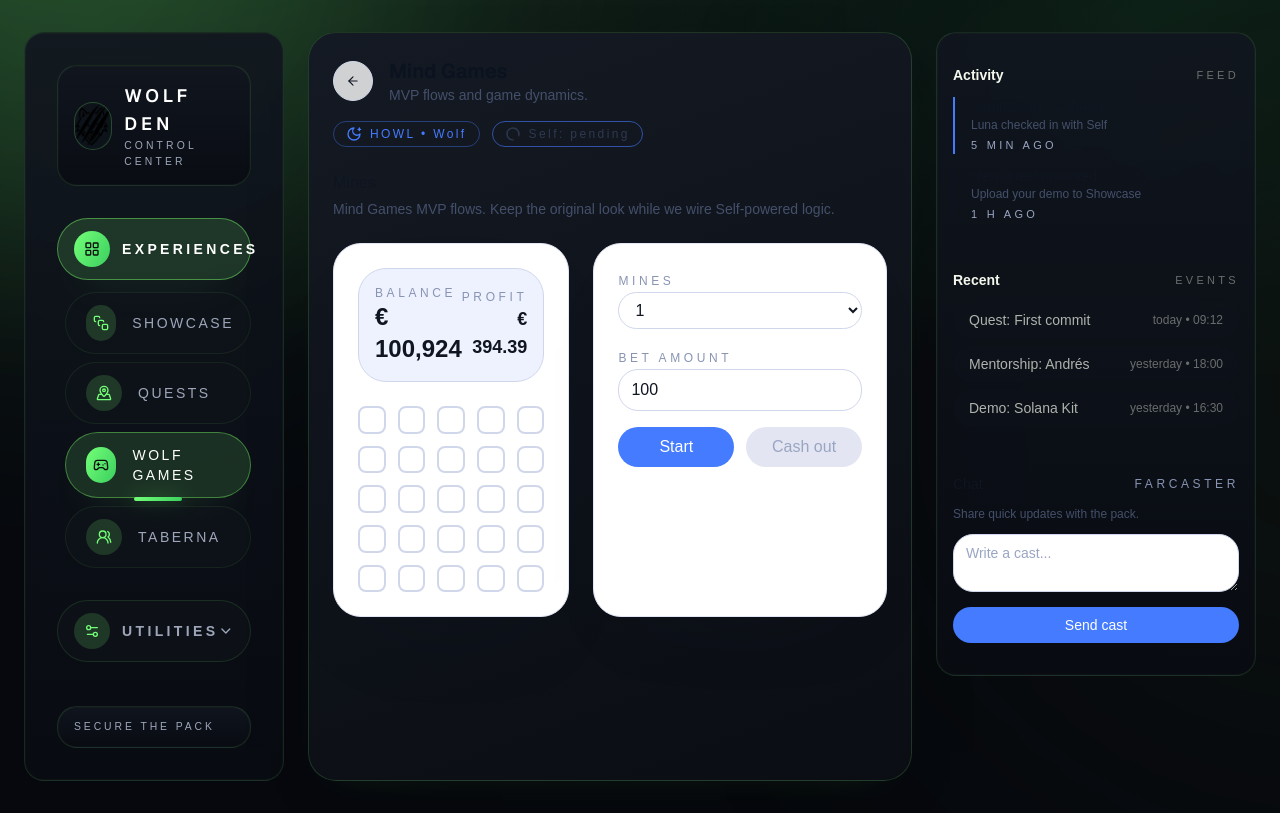
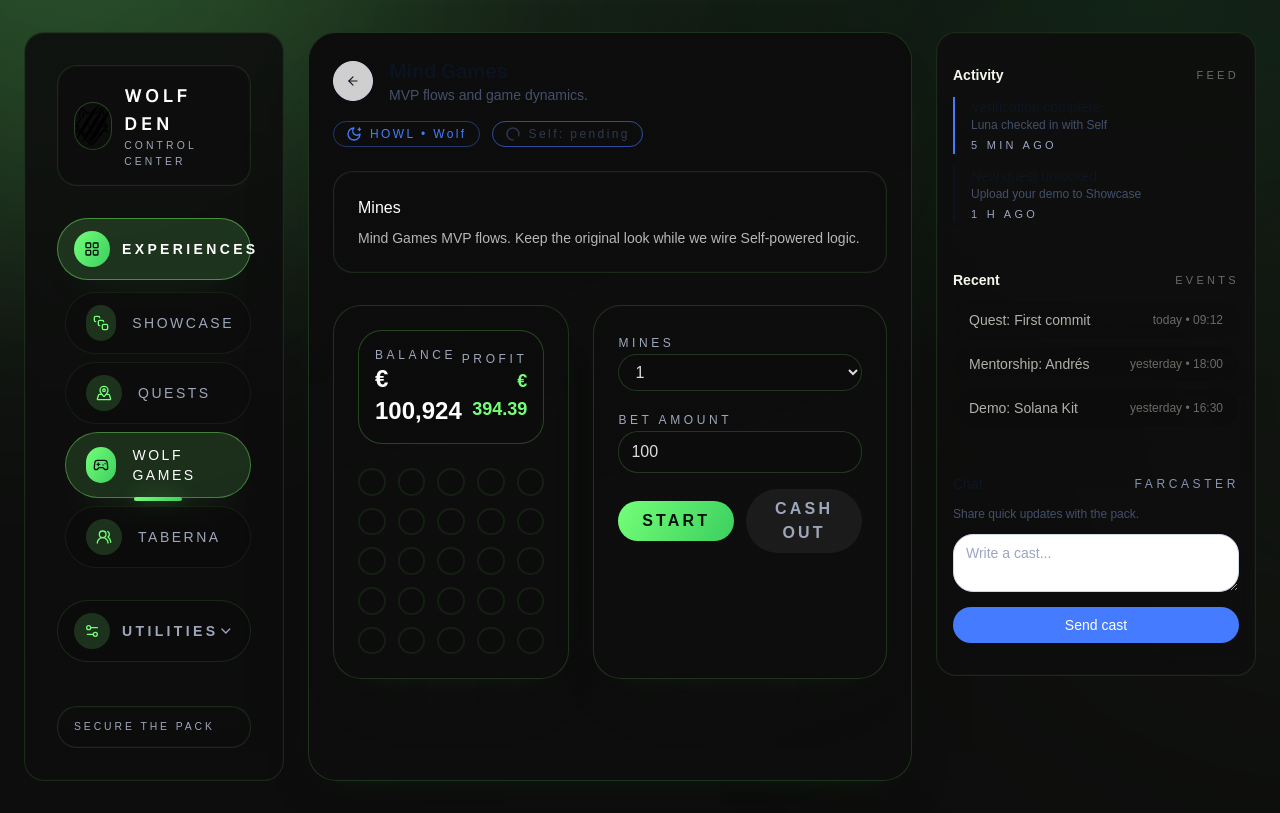
Before and after one commit to wolfcito/wolf-den, a Next.js app: page /en/mind-games in a window 1280 px wide. Built offline with nearby package versions, Linux system fonts and the light colour scheme; a web font is replaced by a local one.

Commit message:
style: improve ui

```diff
--- a/src/app/[locale]/(den)/mind-games/page.tsx
+++ b/src/app/[locale]/(den)/mind-games/page.tsx
@@ -45,28 +45,28 @@ export default function MindGamesPage() {
   };
 
   return (
-    <div className="space-y-6 text-[#0f1621]">
-      <div className="rounded-2xl y-6 shadow-[0_35px_90px_-70px_rgba(15,22,33,0.55)]">
-        <p className="font-medium text-[#0f1621]">{t("intro.title")}</p>
-        <p className="mt-1 text-sm text-[#44506b]">{t("intro.description")}</p>
+    <div className="space-y-8 text-[color:var(--foreground)]">
+      <div className="wolf-card--muted rounded-[1.9rem] border border-[rgba(123,255,104,0.16)] px-6 py-6 text-white/80">
+        <p className="font-medium text-white">{t("intro.title")}</p>
+        <p className="mt-2 text-sm text-white/70">{t("intro.description")}</p>
       </div>
 
       <div className="flex flex-col gap-6 lg:flex-row">
-        <section className="flex-1 space-y-6 rounded-2xl border border-[#e2e6f5] bg-white p-6 shadow-[0_40px_100px_-70px_rgba(15,22,33,0.55)]">
-          <div className="flex items-center justify-between rounded-2xl border border-[#d1d7eb] bg-[#eef2ff] px-4 py-4">
+        <section className="wolf-card flex-1 space-y-6 rounded-[2rem] border border-[rgba(123,255,104,0.24)] p-6 shadow-[0_45px_120px_-80px_rgba(0,0,0,0.75)]">
+          <div className="flex items-center justify-between rounded-[1.5rem] border border-[rgba(123,255,104,0.24)] bg-[rgba(13,13,13,0.6)] px-4 py-4">
             <div>
-              <p className="text-xs uppercase tracking-[0.3em] text-[#8894b3]">
+              <p className="text-xs uppercase tracking-[0.3em] text-[color:var(--wolf-text-subtle)]">
                 {t("summary.balance")}
               </p>
-              <p className="text-2xl font-semibold text-[#0f1621]">
+              <p className="text-2xl font-semibold text-white">
                 € {balance.toLocaleString()}
               </p>
             </div>
             <div className="text-right">
-              <p className="text-xs uppercase tracking-[0.3em] text-[#8894b3]">
+              <p className="text-xs uppercase tracking-[0.3em] text-[color:var(--wolf-text-subtle)]">
                 {t("summary.profit")}
               </p>
-              <p className="text-lg font-semibold text-[#0f1621]">
+              <p className="text-lg font-semibold text-[color:var(--wolf-emerald)]">
                 € {profit.toFixed(2)}
               </p>
             </div>
@@ -82,13 +82,13 @@ export default function MindGamesPage() {
                   key={id}
                   type="button"
                   onClick={() => handleCellClick(index)}
-                  className={`flex aspect-square items-center justify-center rounded-lg border-2 text-2xl transition-all duration-200
+                  className={`flex aspect-square items-center justify-center rounded-xl border-2 text-2xl transition-all duration-200
                     ${
                       isSelected
                         ? isBomb
-                          ? "bg-[#ffe4e4] border-[#ffb2b2] text-[#a61b2a]"
-                          : "bg-[#447bff] border-[#447bff] text-white"
-                        : "border-[#d1d7eb] bg-white hover:border-[#447bff] hover:bg-[#eef2ff]"
+                          ? "border-[rgba(255,109,109,0.45)] bg-[rgba(255,92,92,0.14)] text-[#ff969e]"
+                          : "border-[rgba(123,255,104,0.45)] bg-[rgba(123,255,120,0.18)] text-[color:var(--wolf-emerald)] shadow-[0_12px_35px_-25px_rgba(123,255,120,0.6)]"
+                        : "border-[rgba(123,255,104,0.08)] bg-[rgba(13,13,13,0.6)] text-white/80 hover:border-[rgba(123,255,104,0.18)]"
                     }
                   `}
                 >
@@ -96,7 +96,7 @@ export default function MindGamesPage() {
                     (isBomb ? (
                       <Skull className="h-6 w-6" aria-hidden />
                     ) : (
-                      <Gem className="h-6 w-6" aria-hidden />
+                      <Gem className="h-6 w-6 text-inherit" aria-hidden />
                     ))}
                 </button>
               );
@@ -104,11 +104,11 @@ export default function MindGamesPage() {
           </div>
         </section>
 
-        <aside className="w-full max-w-sm space-y-4 rounded-2xl border border-[#e2e6f5] bg-white p-6 shadow-[0_35px_90px_-70px_rgba(15,22,33,0.55)]">
+        <aside className="wolf-card w-full max-w-sm space-y-4 rounded-[2rem] border border-[rgba(123,255,104,0.24)] p-6 shadow-[0_40px_110px_-80px_rgba(0,0,0,0.75)]">
           <div className="space-y-2">
             <label
               htmlFor={mineSelectId}
-              className="text-xs uppercase tracking-[0.3em] text-[#8894b3]"
+              className="text-xs uppercase tracking-[0.3em] text-[color:var(--wolf-text-subtle)]"
             >
               {t("controls.mines")}
             </label>
@@ -116,7 +116,7 @@ export default function MindGamesPage() {
               id={mineSelectId}
               value={mineCount}
               onChange={(event) => setMineCount(Number(event.target.value))}
-              className="w-full rounded-xl border border-[#d1d7eb] bg-white px-3 py-2 text-[#0f1621]"
+              className="w-full rounded-xl border border-[rgba(123,255,104,0.18)] bg-[rgba(13,13,13,0.65)] px-3 py-2 text-white/85 focus:border-[rgba(123,255,104,0.35)] focus:outline-none"
             >
               {[1, 2, 3, 24].map((option) => (
                 <option key={option} value={option}>
@@ -129,7 +129,7 @@ export default function MindGamesPage() {
           <div className="space-y-2">
             <label
               htmlFor={betInputId}
-              className="text-xs uppercase tracking-[0.3em] text-[#8894b3]"
+              className="text-xs uppercase tracking-[0.3em] text-[color:var(--wolf-text-subtle)]"
             >
               {t("controls.bet")}
             </label>
@@ -138,7 +138,7 @@ export default function MindGamesPage() {
               type="number"
               value={betAmount}
               onChange={(event) => setBetAmount(Number(event.target.value))}
-              className="w-full rounded-xl border border-[#d1d7eb] bg-white px-3 py-2 text-[#0f1621]"
+              className="w-full rounded-xl border border-[rgba(123,255,104,0.18)] bg-[rgba(13,13,13,0.65)] px-3 py-2 text-white/85 focus:border-[rgba(123,255,104,0.35)] focus:outline-none"
             />
           </div>
 
@@ -146,7 +146,7 @@ export default function MindGamesPage() {
             <button
               type="button"
               onClick={startGame}
-              className="flex-1 rounded-xl bg-[#447bff] px-4 py-2 font-medium text-white transition hover:bg-[#5d8cff]"
+              className="flex-1 rounded-full bg-[linear-gradient(120deg,#74ff78,#3bcf5f)] px-4 py-2 font-semibold uppercase tracking-[0.2em] text-[#08120b] transition hover:brightness-110"
             >
               {t("controls.start")}
             </button>
@@ -154,7 +154,11 @@ export default function MindGamesPage() {
               type="button"
               onClick={cashout}
               disabled={!isGameActive}
-              className="flex-1 rounded-xl bg-[#0b1320] px-4 py-2 font-medium text-white transition hover:bg-[#131d30] disabled:cursor-not-allowed disabled:bg-[#e3e6f2] disabled:text-[#9aa5c3]"
+              className={`flex-1 rounded-full px-4 py-2 font-semibold uppercase tracking-[0.2em] transition ${
+                isGameActive
+                  ? "bg-[rgba(123,255,120,0.18)] text-[color:var(--wolf-emerald)] hover:bg-[rgba(123,255,120,0.28)]"
+                  : "cursor-not-allowed bg-[rgba(255,255,255,0.06)] text-[color:var(--wolf-text-subtle)]"
+              }`}
             >
               {t("controls.cashout")}
             </button>
--- a/src/app/[locale]/(den)/voting/page.tsx
+++ b/src/app/[locale]/(den)/voting/page.tsx
@@ -5,10 +5,10 @@ export default function VotingPage() {
   const t = useTranslations("VotingPage");
 
   return (
-    <div className="space-y-6">
-      <div className="rounded-2xl border border-white/10 bg-wolf-panel/40 py-6 text-sm text-wolf-bone/70">
-        <p className="font-medium text-wolf-bone">{t("title")}</p>
-        <p className="mt-1">{t("description")}</p>
+    <div className="space-y-6 text-[color:var(--foreground)]">
+      <div className="wolf-card--muted rounded-[1.9rem] border border-[rgba(123,255,104,0.16)] px-6 py-6 text-sm text-white/80">
+        <p className="text-lg font-semibold text-white">{t("title")}</p>
+        <p className="mt-2 text-sm text-white/70">{t("description")}</p>
       </div>
       <VotingList />
     </div>
--- a/src/app/globals.css
+++ b/src/app/globals.css
@@ -1,12 +1,12 @@
 @import "tailwindcss";
 
 :root {
-  --background: #06080d;
+  --background: #0d0d0d;
   --foreground: #f4f8ec;
-  --wolf-panel: rgba(16, 19, 27, 0.92);
-  --wolf-panel-muted: rgba(20, 24, 33, 0.75);
-  --wolf-soft: #11161f;
-  --wolf-surface: rgba(12, 16, 24, 0.95);
+  --wolf-panel: rgba(13, 13, 13, 0.94);
+  --wolf-panel-muted: rgba(13, 13, 13, 0.82);
+  --wolf-soft: #0d0d0d;
+  --wolf-surface: rgba(13, 13, 13, 0.96);
   --wolf-border: rgba(123, 255, 104, 0.16);
   --wolf-border-strong: rgba(123, 255, 104, 0.28);
   --wolf-glow: rgba(123, 255, 104, 0.4);
@@ -34,7 +34,7 @@
 }
 
 [data-theme="dark"] {
-  --background: #04060a;
+  --background: #0d0d0d;
   --foreground: #f4f8ec;
 }
 
@@ -56,8 +56,8 @@ body {
   background:
     linear-gradient(
       160deg,
-      rgba(20, 26, 36, 0.95) 0%,
-      rgba(10, 13, 19, 0.95) 100%
+      rgba(13, 13, 13, 0.98) 0%,
+      rgba(13, 13, 13, 0.92) 100%
     ), var(--wolf-surface);
   border: 1px solid var(--wolf-border);
   border-radius: var(--wolf-radius-2xl);
@@ -69,8 +69,8 @@ body {
 .wolf-card--muted {
   background: linear-gradient(
     180deg,
-    rgba(17, 22, 31, 0.92) 0%,
-    rgba(9, 12, 18, 0.92) 100%
+    rgba(13, 13, 13, 0.88) 0%,
+    rgba(13, 13, 13, 0.82) 100%
   );
   border: 1px solid rgba(123, 255, 104, 0.12);
   border-radius: var(--wolf-radius-xl);
@@ -118,8 +118,8 @@ h5,
 .wolf-glass {
   background: linear-gradient(
     150deg,
-    rgba(16, 23, 29, 0.8),
-    rgba(10, 14, 22, 0.8)
+    rgba(13, 13, 13, 0.82),
+    rgba(13, 13, 13, 0.76)
   );
   border: 1px solid rgba(123, 255, 104, 0.1);
   border-radius: var(--wolf-radius-xl);
--- a/src/components/den/SidebarNav.tsx
+++ b/src/components/den/SidebarNav.tsx
@@ -68,7 +68,7 @@ export function SidebarNav() {
     <div className="flex h-full flex-col justify-between gap-8 p-5 text-[color:var(--foreground)]">
       <div className="space-y-8">
         <div className="wolf-card--muted flex items-center gap-3 rounded-[1.6rem] border border-[rgba(123,255,104,0.16)] px-4 py-4">
-          <div className="relative flex h-12 w-12 items-center justify-center overflow-hidden rounded-2xl border border-[rgba(123,255,104,0.24)] bg-[rgba(15,20,28,0.85)] shadow-[0_18px_40px_-22px_rgba(123,255,120,0.35)]">
+          <div className="relative flex h-12 w-12 items-center justify-center overflow-hidden rounded-2xl border border-[rgba(123,255,104,0.24)] bg-[rgba(13,13,13,0.85)] shadow-[0_18px_40px_-22px_rgba(123,255,120,0.35)]">
             <Image
               src="/wolf-den-bn.png"
               alt={t("branding.badgeAlt")}
@@ -99,7 +99,7 @@ export function SidebarNav() {
                 className={`group flex w-full items-center justify-between rounded-full border px-4 py-3 text-left transition ${
                   openSection === section.key
                     ? "border-[rgba(123,255,104,0.45)] bg-[rgba(123,255,120,0.15)] text-white shadow-[0_18px_45px_-28px_rgba(123,255,120,0.45)]"
-                    : "border-[rgba(123,255,104,0.12)] bg-[rgba(15,20,28,0.6)] text-[color:var(--wolf-text-subtle)] hover:border-[rgba(123,255,104,0.2)] hover:text-white"
+                    : "border-[rgba(123,255,104,0.12)] bg-[rgba(13,13,13,0.6)] text-[color:var(--wolf-text-subtle)] hover:border-[rgba(123,255,104,0.2)] hover:text-white"
                 }`}
               >
                 <span className="flex items-center gap-3">
@@ -151,7 +151,7 @@ export function SidebarNav() {
                         className={`group relative flex items-center gap-4 rounded-full border px-4 py-3 pl-5 text-sm transition-all duration-150 ${
                           isActive
                             ? "border-[rgba(123,255,104,0.4)] bg-[rgba(123,255,120,0.14)] text-white shadow-[0_18px_42px_-28px_rgba(123,255,120,0.45)]"
-                            : "border-[rgba(123,255,104,0.08)] bg-[rgba(15,20,28,0.6)] text-[color:var(--wolf-text-subtle)] hover:border-[rgba(123,255,104,0.18)] hover:text-white"
+                            : "border-[rgba(123,255,104,0.08)] bg-[rgba(13,13,13,0.6)] text-[color:var(--wolf-text-subtle)] hover:border-[rgba(123,255,104,0.18)] hover:text-white"
                         }`}
                       >
                         <span
```
Also changed, not shown: src/app/[locale]/(den)/auth/page.tsx (+8 -16 lines), src/app/[locale]/(den)/quests/page.tsx (+4 -4 lines), src/app/[locale]/(den)/settings/page.tsx (+16 -14 lines), src/app/[locale]/(den)/showcase/page.tsx (+4 -4 lines), src/app/[locale]/(den)/taberna/page.tsx (+12 -7 lines), src/components/SelfAuth.tsx (+15 -11 lines).
